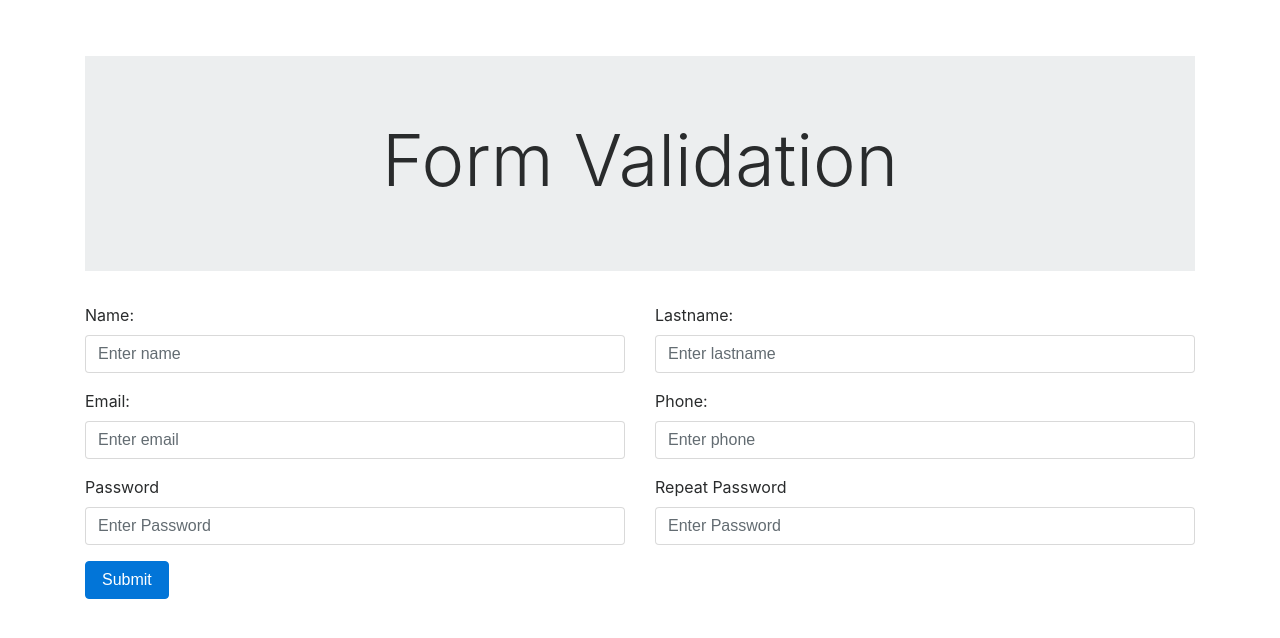
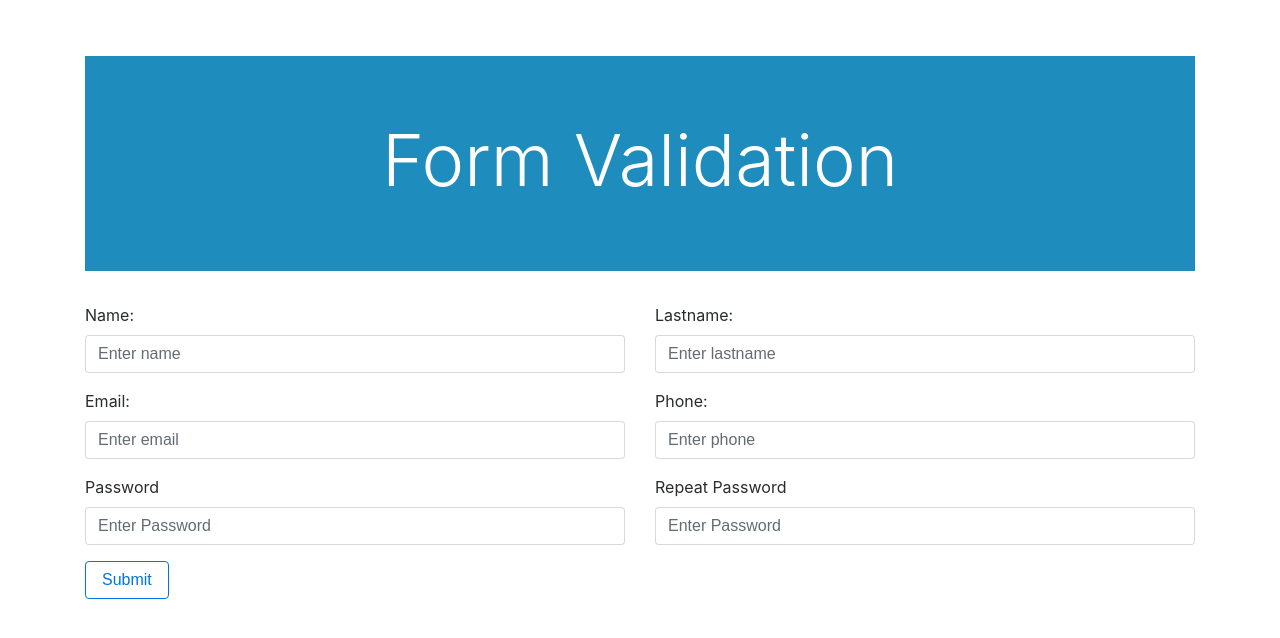
Before and after one commit to daniel-fierro1308/Formulario, a website: page public/index.html in a window 1280 px wide. Drawn offline with nearby package versions, Linux system fonts and the light colour scheme.

Commit message:
fixed form

```diff
--- a/public/css/styles.css
+++ b/public/css/styles.css
@@ -4,6 +4,11 @@
 
 .jumbotron {
     margin-top: 5%;
+    background-color: #1E8CBD;
+    color: #fff;
+}
+.jumbotron:hover {
+    background-color: #253AFF;
 }
 
 .form-input, .error{
--- a/public/index.html
+++ b/public/index.html
@@ -6,9 +6,6 @@
     <link rel="stylesheet" href="https://maxcdn.bootstrapcdn.com/bootstrap/4.0.0-alpha.6/css/bootstrap.min.css" integrity="sha384-rwoIResjU2yc3z8GV/NPeZWAv56rSmLldC3R/AZzGRnGxQQKnKkoFVhFQhNUwEyJ" crossorigin="anonymous">
     <link rel="stylesheet" href="/css/styles.css">
     <link rel="stylesheet" href="/css/animate.css">
-    <script src="https://ajax.googleapis.com/ajax/libs/jquery/3.2.1/jquery.min.js"></script>
-    <script src="/js/index.js"></script>
-
 </head>
 <body>
     <div class="container">
@@ -17,6 +14,7 @@
             <h1 class="display-3" id="validate">Form Validation</h1>
           </div>
         </div>
+
         <div id="message"></div>
         <div class="row">
           <div class="col-6">
@@ -63,8 +61,11 @@
   </div>
   </div>
   </div>
-  <button type="submit" class="btn btn-primary" role="button">Submit</button>
+  <button type="submit" class="btn btn-outline-primary" role="button">Submit</button>
   </form>
 </div>
+
+    <script src="https://ajax.googleapis.com/ajax/libs/jquery/3.2.1/jquery.min.js"></script>
+    <script src="/js/index.js"></script>
 </body>
 </html>
--- a/public/js/index.js
+++ b/public/js/index.js
@@ -71,5 +71,6 @@ function validate(form) {
          off();
          $('input').val("").addClass('add');
          return false;
+
     }
 }
```
